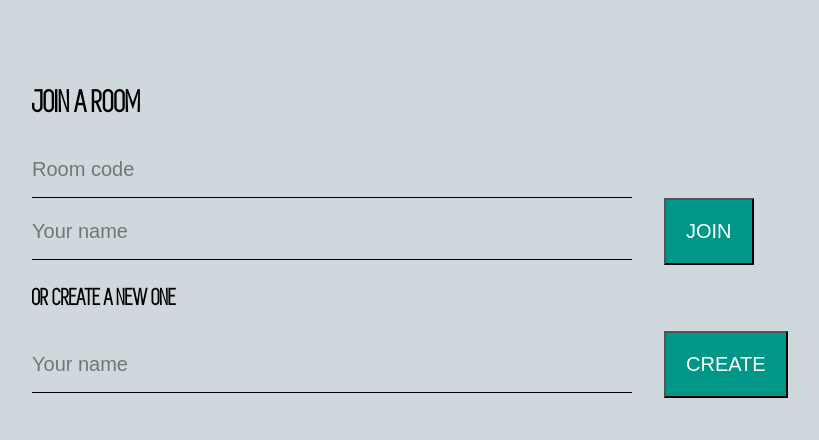
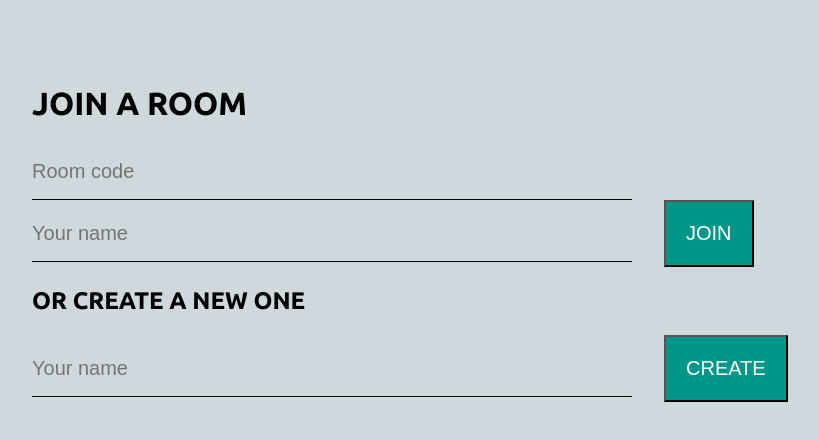
Before and after one commit to davidpn11/minimal-solo, a React (Create React App) app: page / in a window 1280 px wide. Shown: the top 440 px of the page, without its empty margins (32-851 px from the left). Built offline with nearby package versions, Linux system fonts and the light colour scheme.

Commit message:
Changed main font to Ubuntu

```diff
--- a/src/index.css
+++ b/src/index.css
@@ -1,3 +1,5 @@
+@import url('https://fonts.googleapis.com/css2?family=Ubuntu:ital,wght@0,400;0,500;0,700;1,400&display=swap');
+
 * {
   box-sizing: border-box;
 }
@@ -12,7 +14,7 @@
 
 body {
   margin: 0;
-  font-family: 'Simplifica', 'Roboto', 'Helvetica Neue', sans-serif;
+  font-family: 'Ubuntu', 'Roboto', 'Helvetica Neue', sans-serif;
   -webkit-font-smoothing: antialiased;
   -moz-osx-font-smoothing: grayscale;
 }
```
